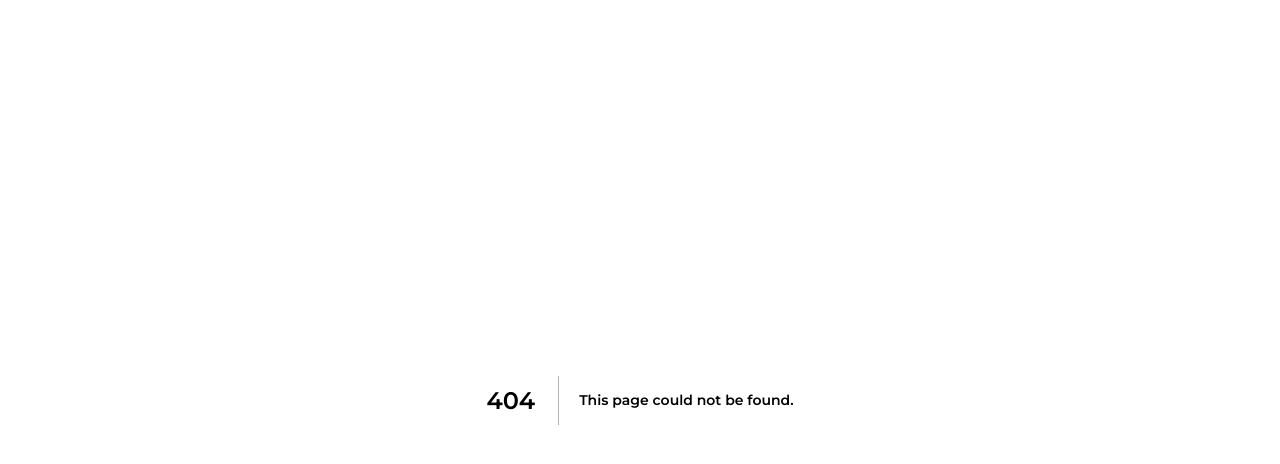
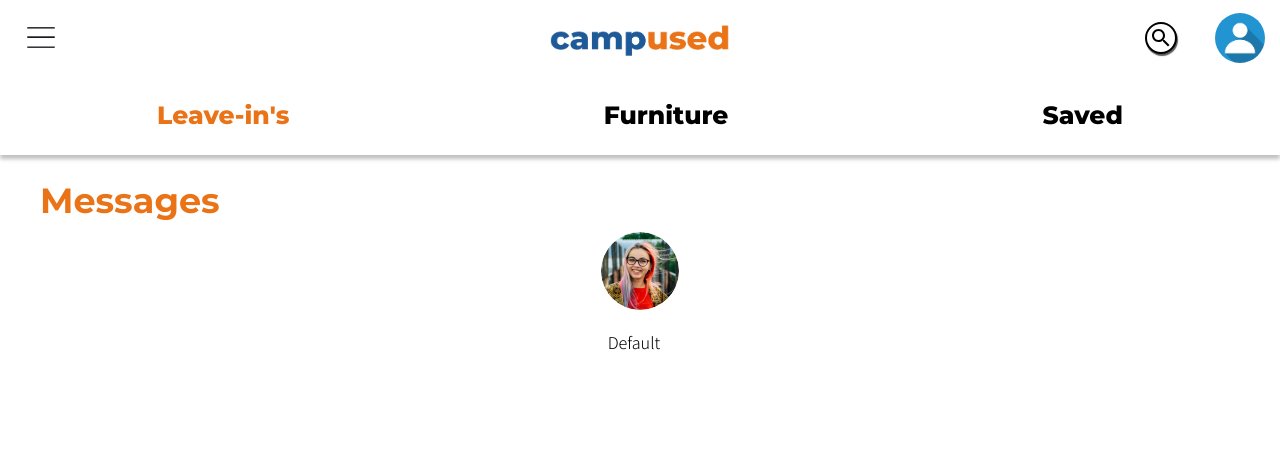
Before and after one commit to cindyparkk/campused, a Next.js app: page /chatlist in a window 1280 px wide. Before the commit this address had no page. Shown: the top 464 px of the page. Built offline with nearby package versions, Linux system fonts and the light colour scheme.

Commit message:
need to modify chatMsg comps and build chatlist page

```diff
--- /dev/null
+++ b/comps/ChatMsg/index.js
@@ -0,0 +1,75 @@
+import React, {useState} from 'react';
+import styled from 'styled-components';
+
+
+
+const Container = styled.div`
+    display:flex;
+    flex-direciton:row;
+    width:100%;
+    justify-content: center;
+    align-items: center;
+    width: 100%;
+
+
+
+`;
+const Box = styled.div`
+width: 100%;
+display: flex;
+
+justify-content: space-around;
+flex-flow: row wrap;
+align-items: stretch;
+
+`;
+const UserImage = styled.img`
+flex-grow:1;
+border-radius: 50%;
+
+min-width: 50px;
+@media (max-width: 500px){
+    min-width: 50px;
+}
+min-height:50px;
+margin-right: 10px;
+margin-left: 10px;
+cursor: pointer;
+position:absolute;
+`;
+
+const Message = styled.div`
+flex-grow:3;
+`;
+
+const User  = styled.h6`
+
+`;
+
+const User_text = styled.p`
+
+`;
+
+const ChatMsg =({imgurl,name,message}) => {
+    return <Container>
+                <Box>
+             <UserImage src={imgurl}/ >
+
+            <Message>
+                <User> {name} </User>
+                <User_text>{message}</User_text>
+            </Message>
+
+            </Box>
+        </Container>
+
+}
+
+ChatMsg.defaultProps={
+ imgurl:"user.png",
+ name:"Default",
+ message:"Default"
+
+}
+
+export  default ChatMsg;
--- a/pages/chat/index.js
+++ b/pages/chat/index.js
@@ -10,8 +10,6 @@ export default function Product() {
   return  <div className="page">
       <Header />
       <ChatHeader />
-      <h1
-      style={{color:"#EA7317", textAlign:"left", alignSelf: 'flex-start', marginLeft:"40px", marginBottom:"-10px"}}>Messages</h1>
         <div className="chat_page">
         <Chatroom />
         </div>
--- /dev/null
+++ b/pages/chatlist/index.js
@@ -0,0 +1,21 @@
+import React, {useState} from 'react';
+import Header from '../../comps/Header';
+import HeaderMenu from '../../comps/HeaderMenu';
+import ChatMsg from '../../comps/ChatMsg';
+
+
+
+
+export default function Product() {
+  return  <div className="page">
+      <Header />
+        <HeaderMenu />
+      <h1
+      style={{color:"#EA7317", textAlign:"left", alignSelf: 'flex-start', marginLeft:"40px", marginBottom:"10px"}}>Messages</h1>
+        <div className="chatlist_page">
+            <ChatMsg />
+        </div>
+
+
+    </div>
+}
```
Also changed, not shown: pages/index.scss (line endings or trailing spaces).
